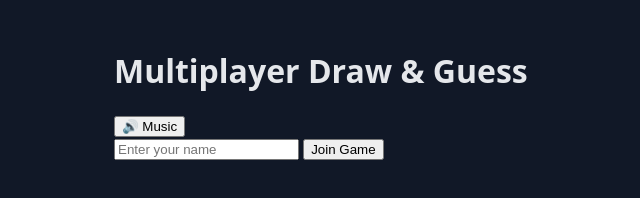
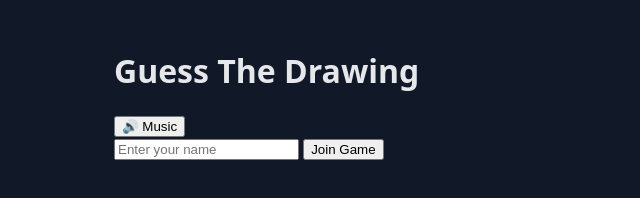
Before and after one commit to Omar4534/Omar4534.github.io, a plain HTML site: page index.html in a window 1280 px wide. Shown: the whole page, without its empty margins (176-816 px from the left). Drawn offline with Linux system fonts and the light colour scheme; no server answers.

Commit message:
Update index.html

```diff
--- a/index.html
+++ b/index.html
@@ -2,14 +2,14 @@
 <html>
 <head>
   <meta charset="UTF-8">
-  <title>Multiplayer Draw & Guess</title>
+  <title>Guess The Drawing</title>
   <link rel="stylesheet" href="style.css">
 </head>
 <body>
 
 <div id="container">
 
-  <h1>Multiplayer Draw & Guess</h1>
+  <h1>Guess The Drawing</h1>
 
 <button id="musicToggle">🔊 Music</button>
 
```
